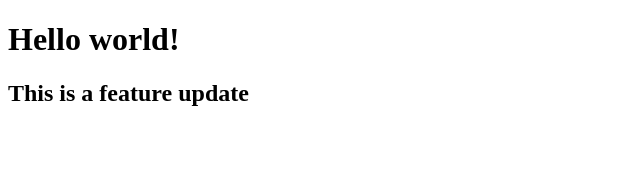
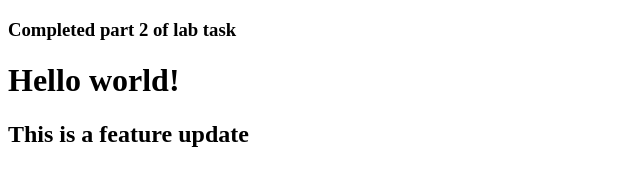
Before and after one commit to Abdul-Rehman-27/SCAD-Lab-Assignment-2, a plain HTML site: page index.html in a window 1280 px wide. Shown: the whole page, without its empty margins (0-640 px from the left). Drawn offline with Linux system fonts and the light colour scheme.

Commit message:
Employee2: Completed part 2 of lab 4 task

```diff
--- a/index.html
+++ b/index.html
@@ -4,7 +4,7 @@
 <title>Hello World!</title>
 </head>
 <body>
-
+<h3>Completed part 2 of lab task</h3>
 <h1>Hello world!</h1>
 <h2>This is a feature update</h2>
 </body>
```
